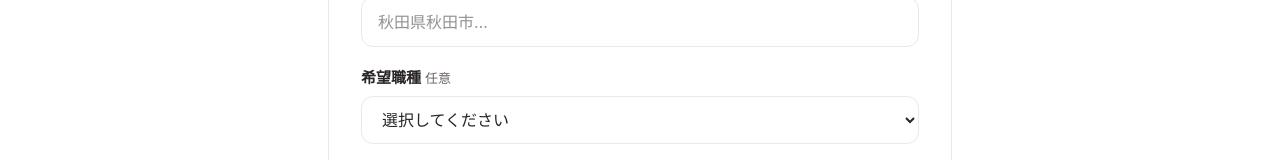
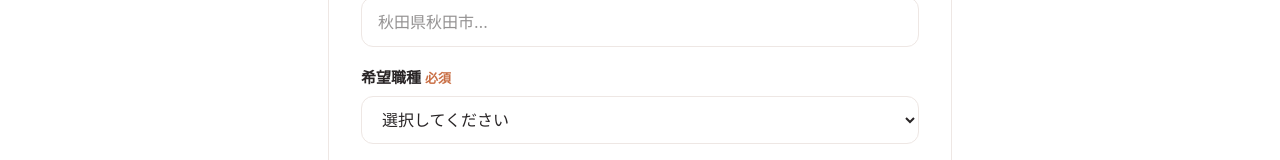
Before and after one commit to anna-hash-star/sugudesk, a Next.js app: page /recruit/entry in a window 1280 px wide. Shown: the part 572-732 px from the top of the page. Built offline with nearby package versions, Linux system fonts and the light colour scheme.

Commit message:
応募フォームの希望職種を必須化
- 希望職種を任意→必須に変更（ラベルの必須表示・未選択時のバリデーション）。

Co-Authored-By: Claude Opus 4.8 <noreply@anthropic.com>
Claude-Session: https://claude.ai/code/session_01RCqjBQfwbYhDk9Z1VG1HC7

```diff
--- a/components/recruit/RecruitApplyForm.js
+++ b/components/recruit/RecruitApplyForm.js
@@ -83,6 +83,7 @@ export default function RecruitApplyForm() {
     if (!form.email.trim()) er.email = 'メールアドレスをご入力ください';
     if (!form.phone.trim()) er.phone = '電話番号をご入力ください';
     if (!form.address.trim()) er.address = 'ご住所をご入力ください';
+    if (jobOptions.length > 0 && !form.job) er.job = '希望職種をお選びください';
     if (!form.start) er.start = '勤務開始可能日をお選びください';
     if (!form.times.length) er.times = '連絡のつきやすい時間帯をお選びください';
     if (!resume) er.resume = '履歴書を添付してください';
@@ -172,12 +173,13 @@ export default function RecruitApplyForm() {
 
       {jobOptions.length > 0 && (
         <div>
-          <Label htmlFor="af-job">希望職種<Opt /></Label>
+          <Label htmlFor="af-job">希望職種<Req /></Label>
           <select id="af-job" value={form.job} onChange={set('job')} className={inputClass('job')}>
             <option value="">選択してください</option>
             {jobOptions.map(t => <option key={t} value={t}>{t}</option>)}
             <option value="その他・まだ決めていない">その他・まだ決めていない</option>
           </select>
+          <Err k="job" />
         </div>
       )}
 
```
